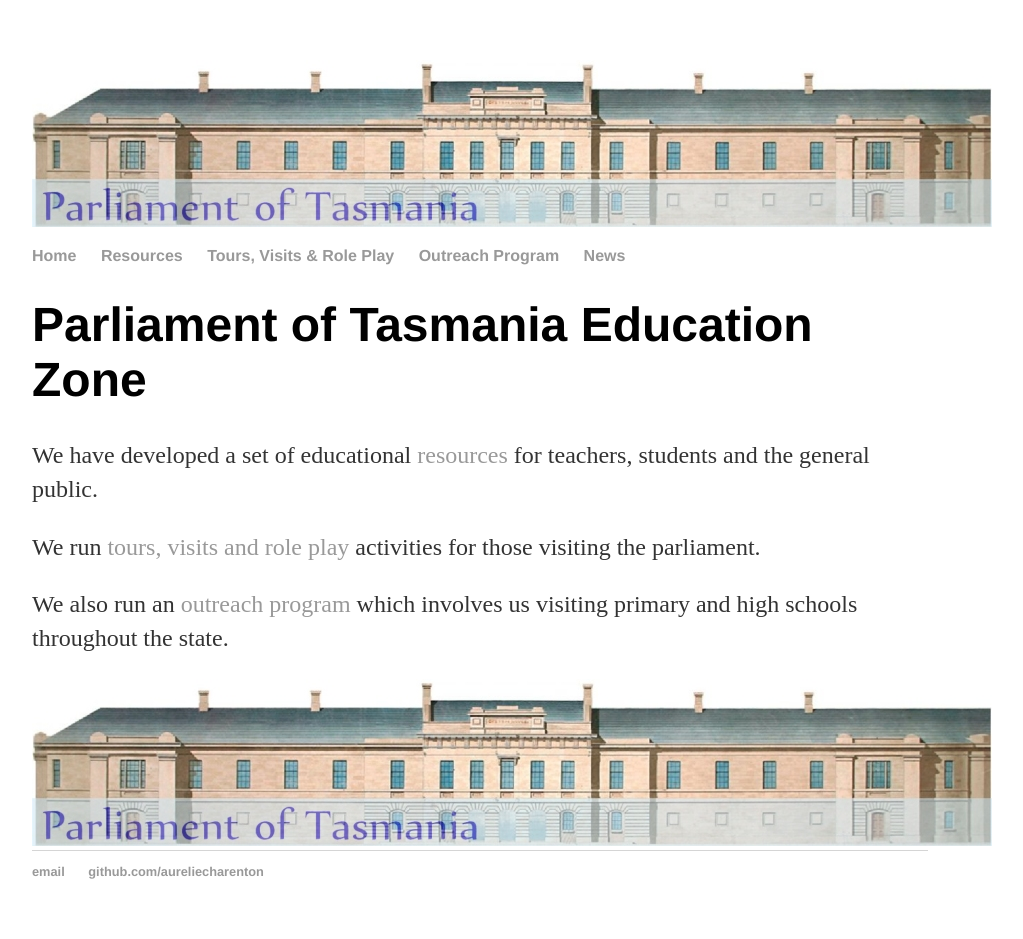
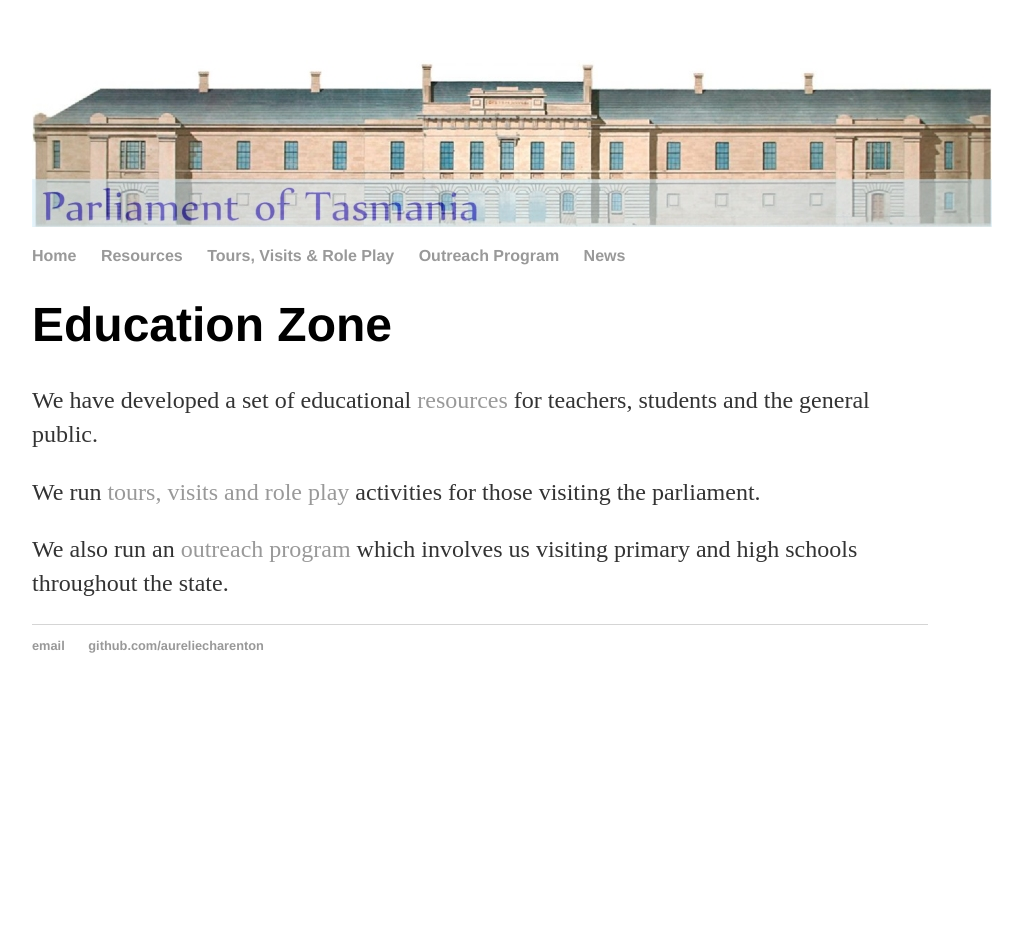
Before and after one commit to AurelieCharenton/AurelieCharenton.github.io, a Jekyll site: the page built from index.html, in a window 1280 px wide. Shown: the whole page, without its empty margins (160-1183 px from the left). Built offline with Jekyll 4.4.1, drawn with Linux system fonts in a browser that asks for light colours; after the commit the page ends 900 px from its top, so only the background shows below that.

Commit message:
adding new resources

```diff
--- a/index.html
+++ b/index.html
@@ -4,7 +4,7 @@
 ---
 <div class="blurb">
 
-	<h1>Parliament of Tasmania Education Zone</h1>
+	<h1>Education Zone</h1>
 
 	<p>We have developed a set of educational <a href="/resources">resources</a>
 	for teachers, students and the general public.</p>
@@ -15,5 +15,4 @@
 	<p>We also run an <a href="/outreach">outreach program</a> which involves us
   visiting primary and high schools throughout the state.</p>
 
-	<img src="/images/TopBanner.jpg" alt="Parliament of Tasmania">
 </div><!-- /.blurb -->
```
Also changed, not shown: images/house_of_assembly.jpg (deleted), 4 other files.
